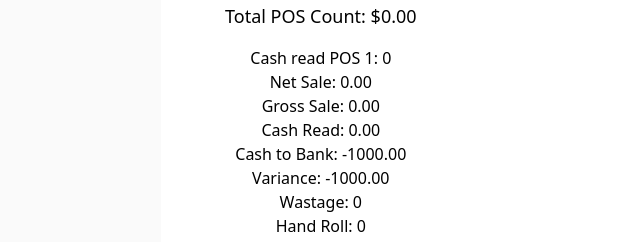
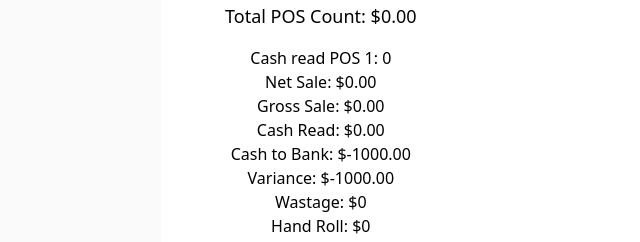
Before and after one commit to G-Tang2/sushi-sushi-EOD, a Next.js app: page /summary in a window 1280 px wide. Shown: the part 678-920 px from the top of the page, without its empty margins (95-735 px from the left). Built offline with nearby package versions, Linux system fonts and the light colour scheme.

Commit message:
formatted values to two decimals

```diff
--- a/app/summary/page.tsx
+++ b/app/summary/page.tsx
@@ -34,7 +34,7 @@ function SingleSales({
 }
 
 export default function Home() {
-    const FLOAT = 1000;
+  const FLOAT = 1000;
   const [handRollCount] = useAtom(handrollCountAtom);
   const [wastage] = useAtom(wastageAtom);
   const [pettyCash] = useAtom(pettyCashAtom);
@@ -55,15 +55,15 @@ export default function Home() {
     []
   );
   const totalTillAtom = React.useMemo(
-    () =>
-      createTotalAtom(
-        [safeQuantitiesAtom, tillQuantitiesAtom],
-        denominations
-      ),
+    () => createTotalAtom([tillQuantitiesAtom], denominations),
     []
   );
   const [totalCash] = useAtom(totalCashAtom);
   const [totalTill] = useAtom(totalTillAtom);
+
+  const variance = totalCash - FLOAT - totalSales.totalCashReading;
+  const normalized = Math.abs(variance) < 0.005 ? 0 : variance;
+  const formattedVariance = normalized;
 
   return (
     <div className="flex min-h-screen items-center justify-center bg-zinc-50 font-sans">
@@ -100,17 +100,17 @@ export default function Home() {
             ))}
           </div>
           <div>
-            <p>Net Sale: {totalSales.totalNetSales.toFixed(2)}</p>
-            <p>Gross Sale: {totalSales.totalGrossSales.toFixed(2)}</p>
-            <p>Cash Read: {totalSales.totalCashReading.toFixed(2)}</p>
-            <p>Cash to Bank: {(totalCash-FLOAT).toFixed(2)}</p>
-            <p>Variance: {((totalCash-FLOAT)-totalSales.totalCashReading).toFixed(2)}</p>
-            <p>Wastage: {wastage}</p>
-            <p>Hand Roll: {handRollCount}</p>
-            <p>Petty Cash: {pettyCash}</p>
+            <p>Net Sale: ${totalSales.totalNetSales.toFixed(2)}</p>
+            <p>Gross Sale: ${totalSales.totalGrossSales.toFixed(2)}</p>
+            <p>Cash Read: ${totalSales.totalCashReading.toFixed(2)}</p>
+            <p>Cash to Bank: ${(totalCash - FLOAT).toFixed(2)}</p>
+            <p>Variance: ${formattedVariance.toFixed(2)}</p>
+            <p>Wastage: ${wastage}</p>
+            <p>Hand Roll: ${handRollCount}</p>
+            <p>Petty Cash: ${pettyCash}</p>
           </div>
         </div>
-        <Link href="/safe" passHref>
+        <Link href="/" passHref>
           <Button variant="outline" size="lg">
             Next
           </Button>
```
